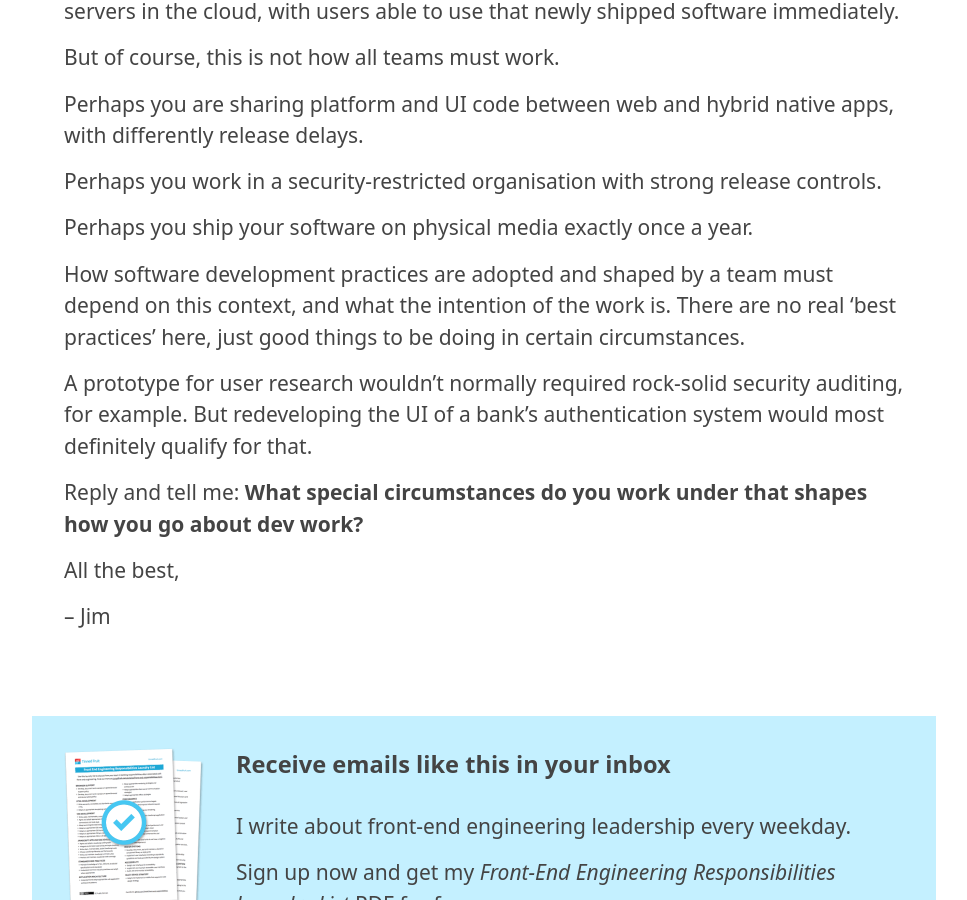
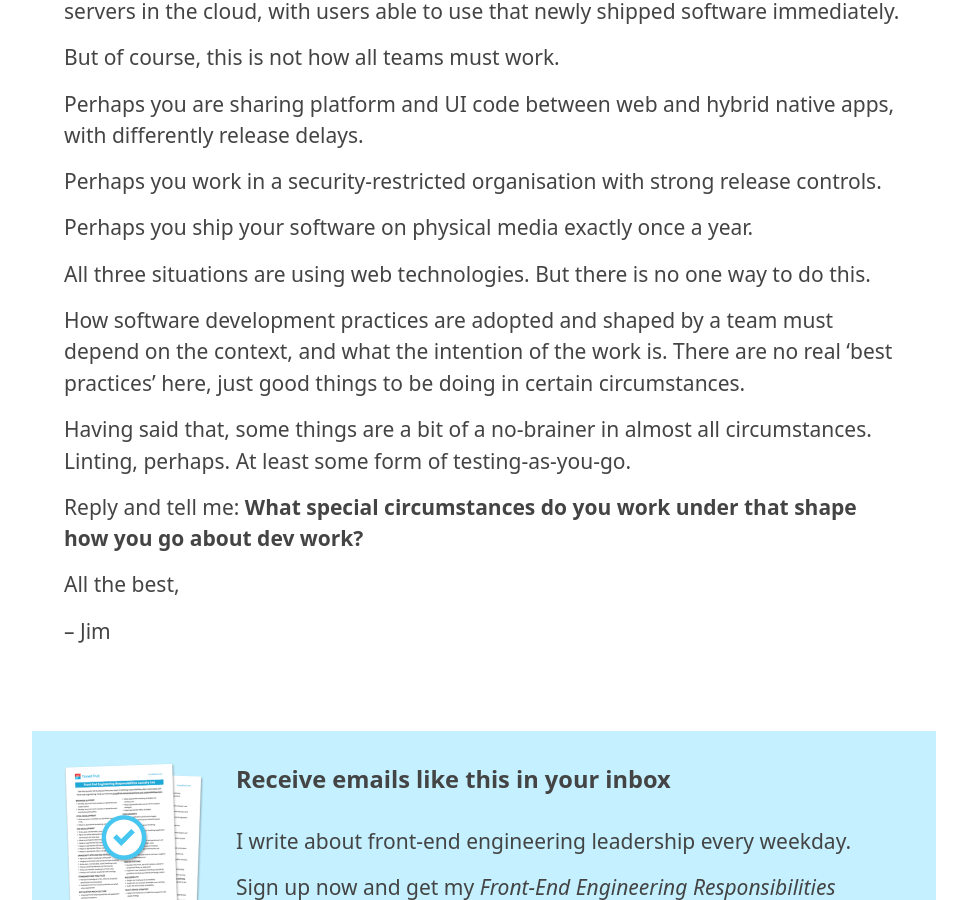
Before and after one commit to froots/froots.github.io, a Jekyll site: the page built from _list/20181119.md, in a window 1280 px wide and 900 px high, scrolled down 872 px. Shown: the whole window, without its empty margins (156-1123 px from the left). Built offline with Jekyll 4.4.1, drawn with Linux system fonts in a browser that asks for light colours.

Commit message:
Email amends

```diff
--- a/_list/20181119.md
+++ b/_list/20181119.md
@@ -17,11 +17,13 @@ Perhaps you work in a security-restricted organisation with strong release contr
 
 Perhaps you ship your software on physical media exactly once a year.
 
-How software development practices are adopted and shaped by a team must depend on this context, and what the intention of the work is. There are no real 'best practices' here, just good things to be doing in certain circumstances.
+All three situations are using web technologies. But there is no one way to do this.
 
-A prototype for user research wouldn't normally required rock-solid security auditing, for example. But redeveloping the UI of a bank's authentication system would most definitely qualify for that.
+How software development practices are adopted and shaped by a team must depend on the context, and what the intention of the work is. There are no real 'best practices' here, just good things to be doing in certain circumstances.
 
-Reply and tell me: __What special circumstances do you work under that shapes how you go about dev work?__
+Having said that, some things are a bit of a no-brainer in almost all circumstances. Linting, perhaps. At least some form of testing-as-you-go.
+
+Reply and tell me: __What special circumstances do you work under that shape how you go about dev work?__
 
 All the best,
 
```
